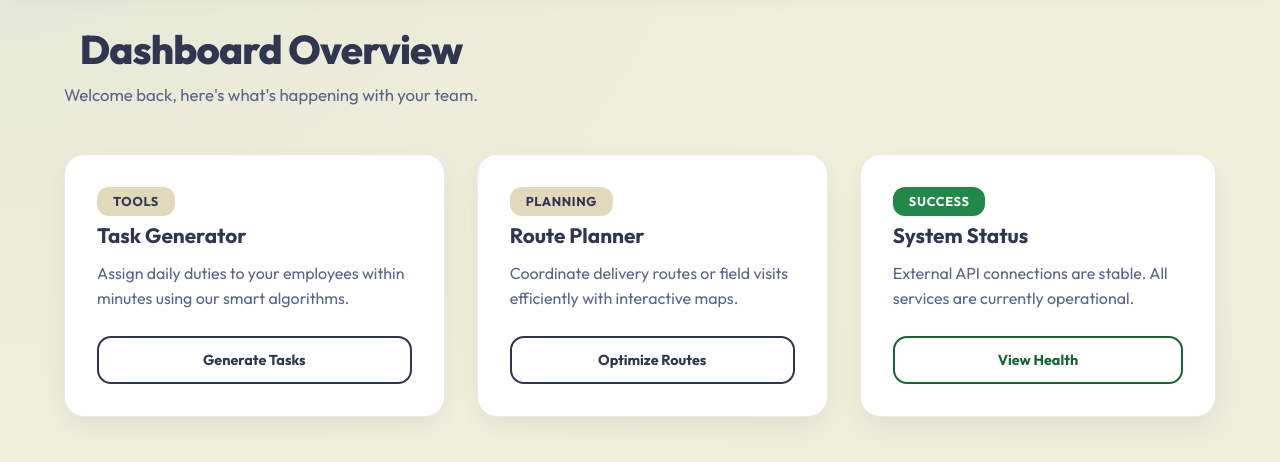
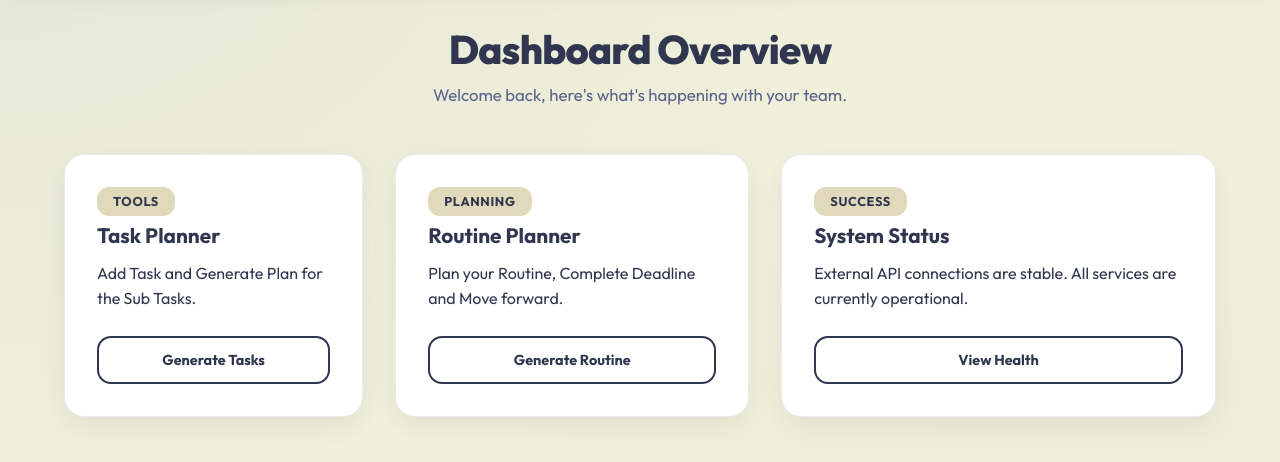
Before and after one commit to Prince-darji-2306/Schedulix.io, a FastAPI app: page /dashboard in a window 1280 px wide. Shown: the part 72-534 px from the top of the page. Run offline with FastAPI, Linux system fonts and the light colour scheme.

Commit message:
Changes in the Frontend

```diff
--- a/templates/dashboard.html
+++ b/templates/dashboard.html
@@ -24,7 +24,7 @@
     </nav>
 
     <div class="dashboard-container" style="margin: 0 auto;">
-        <div style="display: flex; justify-content: space-between; align-items: center;">
+        <div class="overview">
             <div>
                 <h1>Dashboard Overview</h1>
                 <p class="subtitle">Welcome back, here's what's happening with your team.</p>
@@ -36,24 +36,21 @@
         <div class="task-grid">
             <div class="task-card">
                 <span class="info-status">Tools</span>
-                <h3>Task Generator</h3>
-                <p style="color: var(--text-muted);">Assign daily duties to your employees within minutes using our
-                    smart algorithms.</p>
-                <button>Generate Tasks</button>
+                <h3>Task Planner</h3>
+                <p class="des">Add Task and Generate Plan for the Sub Tasks.</p>
+                <a href="/tasks"><button>Generate Tasks</button></a>
             </div>
             <div class="task-card">
                 <span class="info-status">Planning</span>
-                <h3>Route Planner</h3>
-                <p style="color: var(--text-muted);">Coordinate delivery routes or field visits efficiently with
-                    interactive maps.</p>
-                <button>Optimize Routes</button>
+                <h3>Routine Planner</h3>
+                <p class="des">Plan your Routine, Complete Deadline and Move forward.</p>
+                <a href="/routine"><button>Generate Routine</button></a>
             </div>
             <div class="task-card">
-                <span class="info-status" style="background-color: #228849; color: #fff;">Success</span>
+                <span class="info-status green">Success</span>
                 <h3>System Status</h3>
-                <p style="color: var(--text-muted);">External API connections are stable. All services are currently
-                    operational.</p>
-                <button style="border-color: #166534; color: #166534;">View Health</button>
+                <p class="des">External API connections are stable. All services are currently operational.</p>
+                <a href="/docs"><button>View Health</button></a>
             </div>
         </div>
     </div>
```
